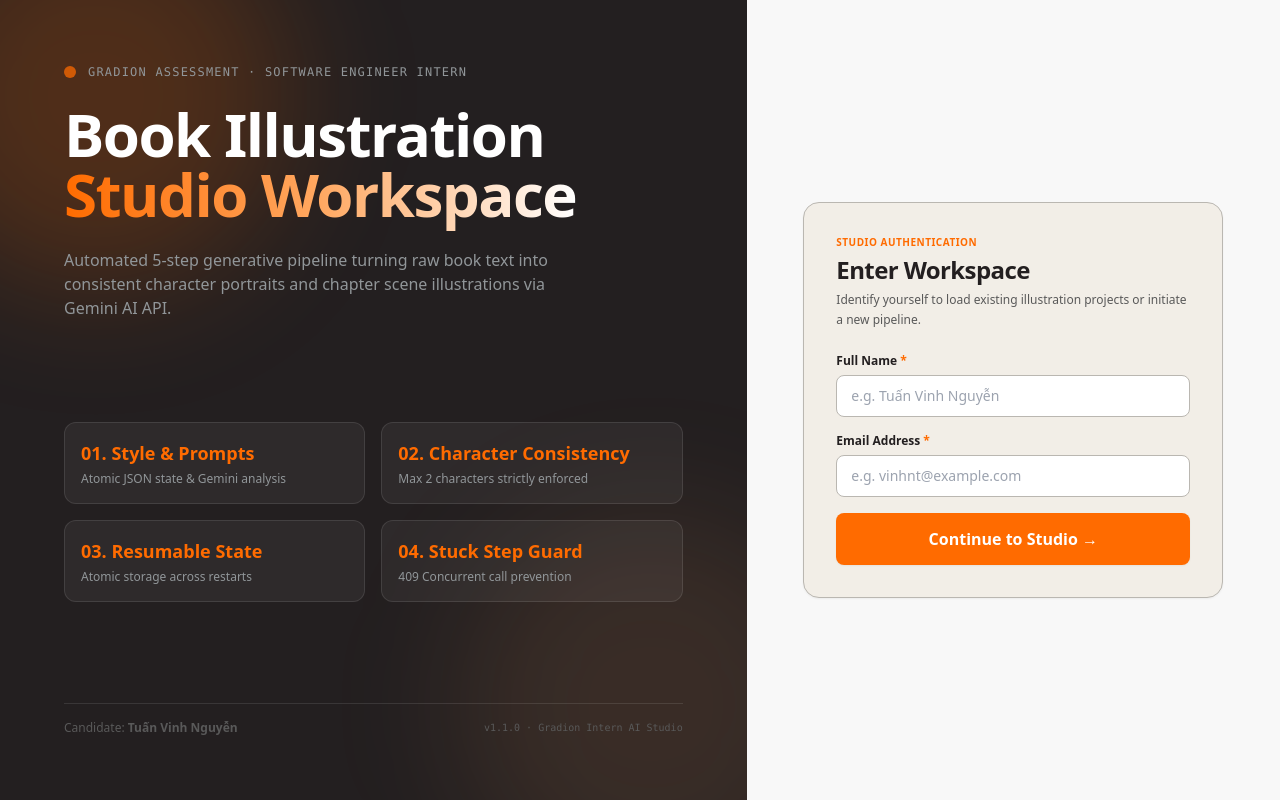
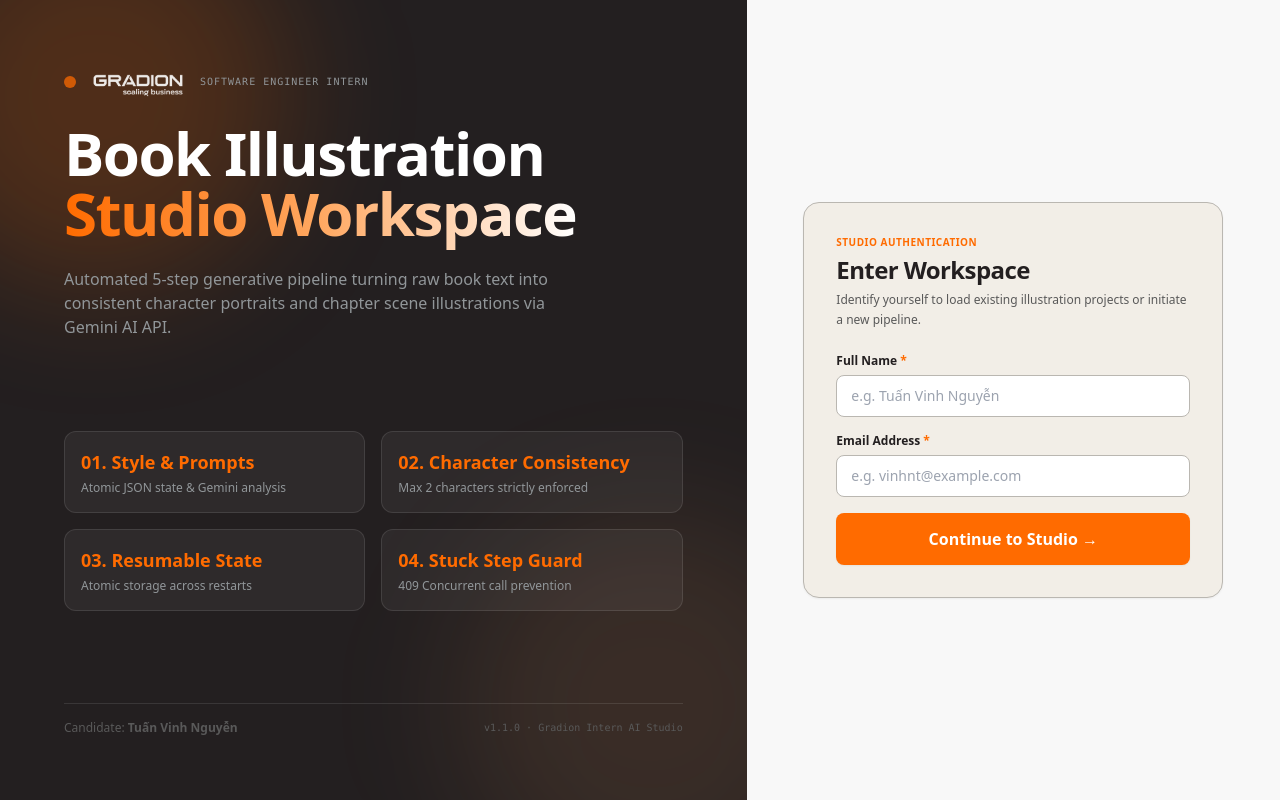
Before and after one commit to Vinhnt06/NguyenTuanVinh_Gradion_Assesment, a Next.js app: page / in a window 1280 px wide. Built offline with nearby package versions, Linux system fonts and the light colour scheme.

Commit message:
feat(branding): replace G placeholder with real Gradion logo across login and projects catalog

```diff
--- a/app/page.tsx
+++ b/app/page.tsx
@@ -2,6 +2,7 @@
 
 import { useState } from 'react';
 import { useRouter } from 'next/navigation';
+import Image from 'next/image';
 import { motion } from 'framer-motion';
 import AnimatedButton from '@/components/ui/AnimatedButton';
 
@@ -63,9 +64,17 @@ export default function IdentityPage() {
         {/* Brand Header */}
         <div className="relative z-10">
           <div className="flex items-center gap-3 mb-6">
-            <span className="w-3 h-3 rounded-full bg-[#FF6B00] animate-pulse" />
-            <span className="text-xs font-mono tracking-widest text-[#919699] uppercase">
-              GRADION ASSESSMENT · SOFTWARE ENGINEER INTERN
+            <span className="w-3 h-3 rounded-full bg-[#FF6B00] animate-pulse flex-shrink-0" />
+            <Image
+              src="/gradion-logo.png"
+              alt="Gradion"
+              width={100}
+              height={35}
+              priority
+              className="object-contain brightness-0 invert opacity-90"
+            />
+            <span className="text-[10px] font-mono tracking-widest text-[#919699] uppercase">
+              SOFTWARE ENGINEER INTERN
             </span>
           </div>
 
--- a/app/projects/page.tsx
+++ b/app/projects/page.tsx
@@ -3,6 +3,7 @@
 import { useEffect, useState, useCallback } from 'react';
 import { useRouter } from 'next/navigation';
 import Link from 'next/link';
+import Image from 'next/image';
 import { motion } from 'framer-motion';
 import AnimatedButton from '@/components/ui/AnimatedButton';
 import SkeletonLoader from '@/components/ui/SkeletonLoader';
@@ -79,18 +80,19 @@ export default function ProjectsPage() {
       {/* Top Header Navigation */}
       <header className="border-b border-[#BAB7B1] bg-[#F2EEE7] px-6 py-4 sticky top-0 z-30 shadow-2xs backdrop-blur-md bg-[#F2EEE7]/90">
         <div className="max-w-[1200px] mx-auto flex justify-between items-center">
-          <div className="flex items-center gap-3">
-            <div className="w-8 h-8 rounded-lg bg-[#FF6B00] text-white font-black text-sm flex items-center justify-center shadow-xs">
-              G
-            </div>
-            <div>
-              <span className="text-[10px] font-mono text-[#919699] uppercase tracking-widest block">
-                GRADION ASSESSMENT
-              </span>
-              <h1 className="text-base font-bold text-[#231F20] leading-none">
-                Book Illustration Studio
-              </h1>
-            </div>
+          <div className="flex items-center gap-2">
+            <Image
+              src="/gradion-logo.png"
+              alt="Gradion"
+              width={88}
+              height={31}
+              priority
+              className="object-contain"
+            />
+            <span className="text-[#BAB7B1] text-base font-light select-none">·</span>
+            <h1 className="text-sm font-bold text-[#231F20] leading-none tracking-tight">
+              Book Illustration Studio
+            </h1>
           </div>
           <button
             onClick={handleSignOut}
```
Also changed, not shown: public/gradion-logo.png (added).
